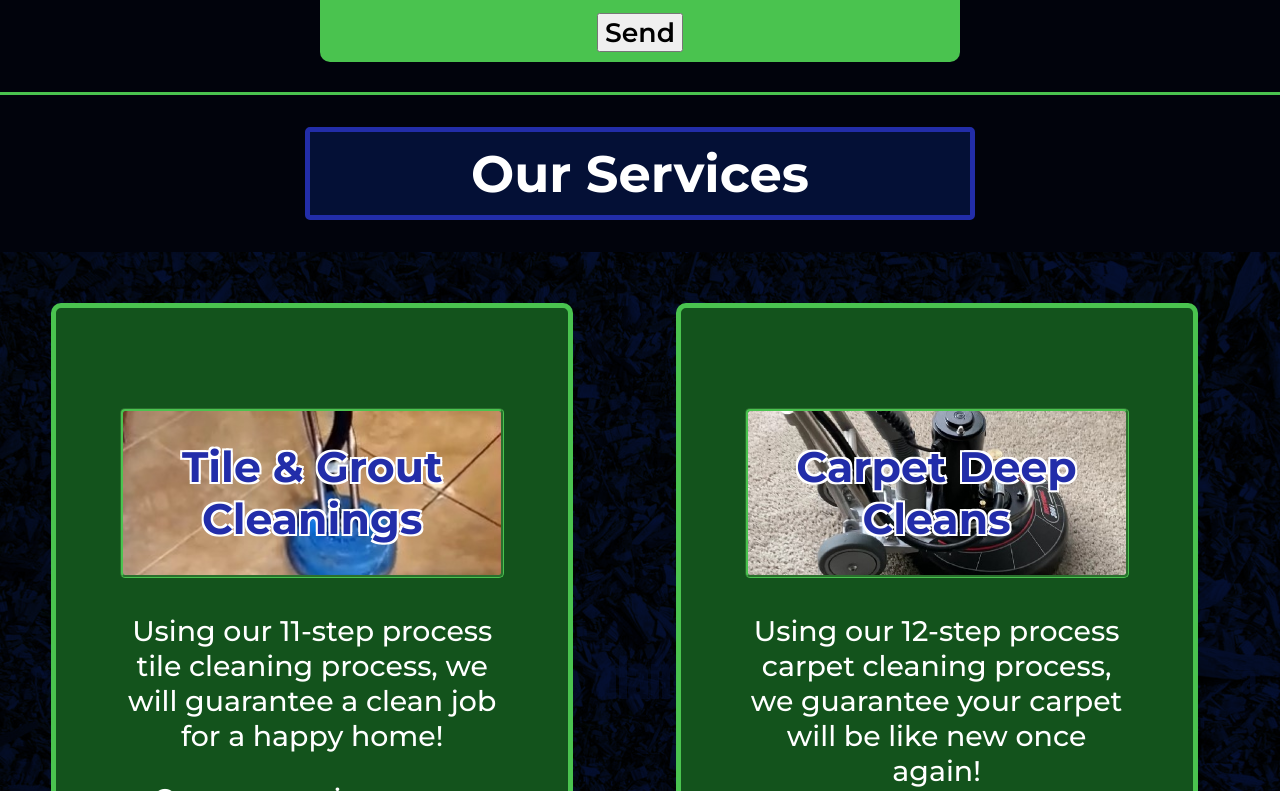
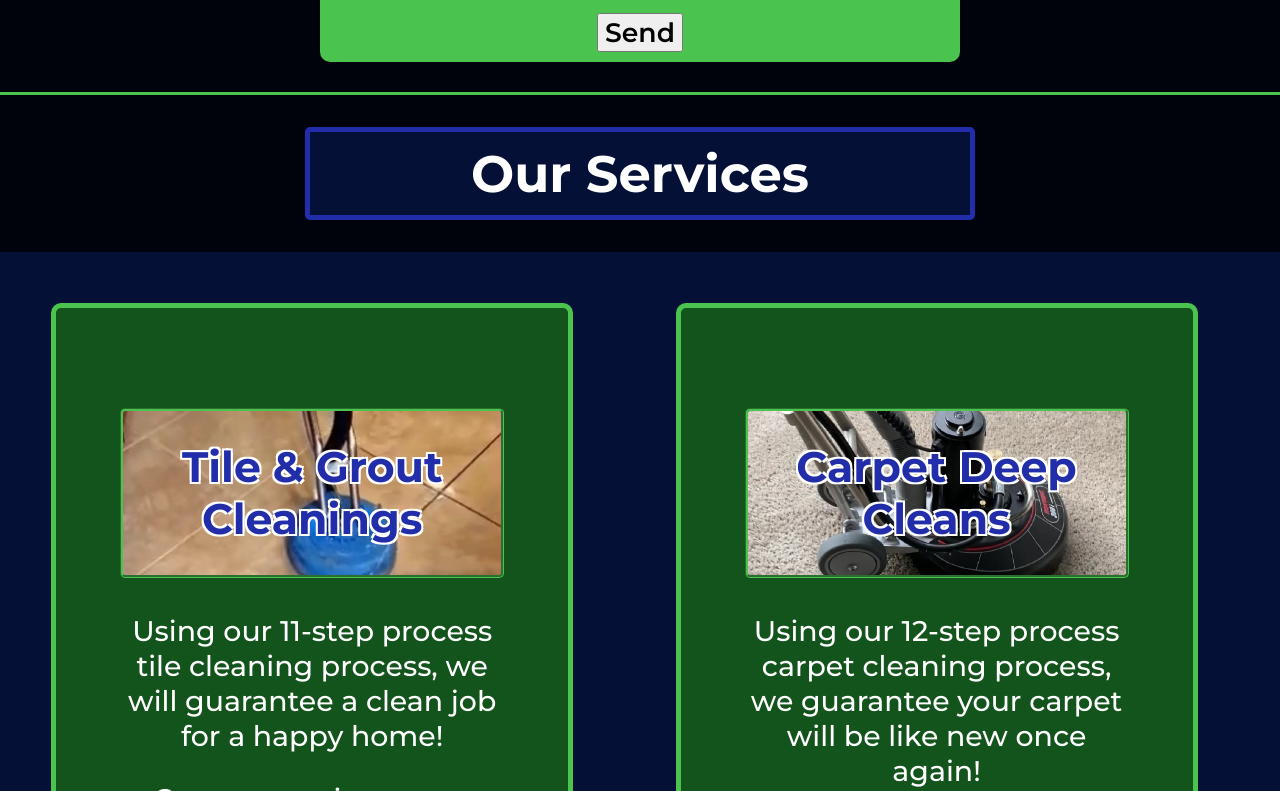
Before and after one commit to Tempest-00/tempest-00.github.io, a plain HTML site: page index.html in a window 1280 px wide. Shown: the part 3220-4011 px from the top of the page. Drawn offline with Linux system fonts and the light colour scheme.

Commit message:
fixed css

```diff
--- a/style.css
+++ b/style.css
@@ -622,7 +622,7 @@ flex-direction: column;
 margin: 0;
 width: 100vw;
 background-color: var(--clr-darkBlue);
-background-image: url(images/close-up-off-the-ground-from-a-birds-eye-view-the-ground-is-covered-AJMY9C.jpg);
+/*background-image: url(images/close-up-off-the-ground-from-a-birds-eye-view-the-ground-is-covered-AJMY9C.jpg); */
 background-blend-mode: multiply;
 background-size: fill;
 background-attachment: fixed;
```
